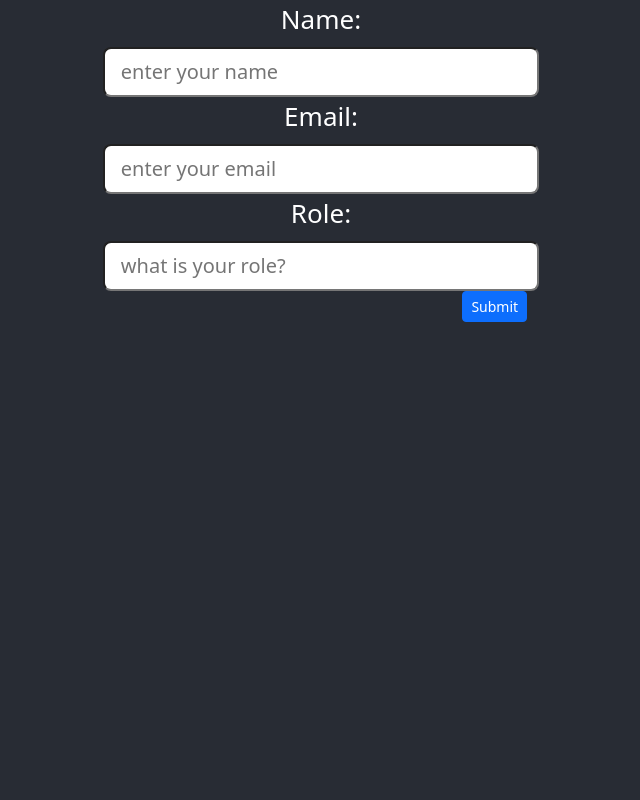
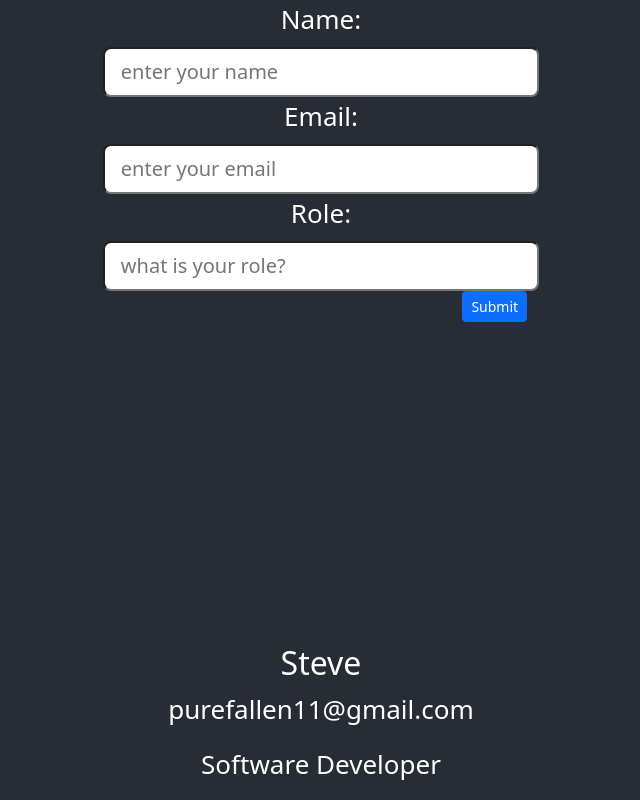
Before and after one commit to bloominstituteoftechnology/team-builder, a React (Create React App) app in the folder team-builder/: page / in a window 1280 px wide. Shown: the whole page, without its empty margins (319-959 px from the left). Built offline with nearby package versions, Linux system fonts and the light colour scheme.

Commit message:
added member.js functionality to display members

```diff
--- a/team-builder/src/App.js
+++ b/team-builder/src/App.js
@@ -6,7 +6,7 @@ import Member from './Member'
 function App() {
 
   const [member, setMember] = useState([{
-    name:"Steve",
+    name: "Steve",
     email: "purefallen11@gmail.com",
     role: "Software Developer"
   }])
--- a/team-builder/src/Member.js
+++ b/team-builder/src/Member.js
@@ -1,8 +1,19 @@
 import React from 'react'
 
-function Member({member}) {
+function Member({ member }) {
+	console.log(member)
 	return (
-		<div></div>
+		<div>
+			{member.map(mate => {
+				return (
+					<div>
+						<h2>{mate.name}</h2>
+						<p>{mate.email}</p>
+						<p>{mate.role}</p>
+					</div>
+				)
+			})}
+		</div>
 	)
 }
 
```
